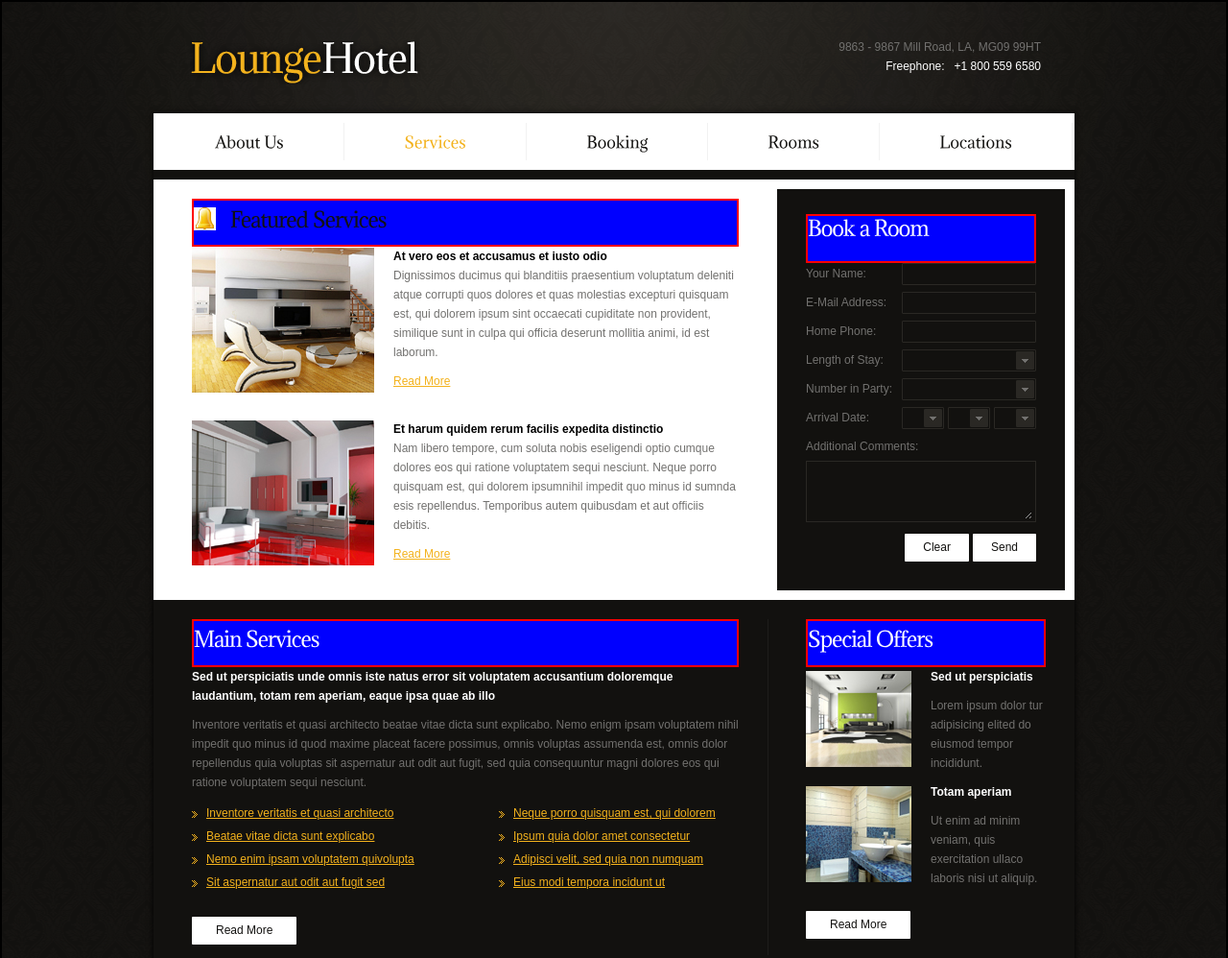
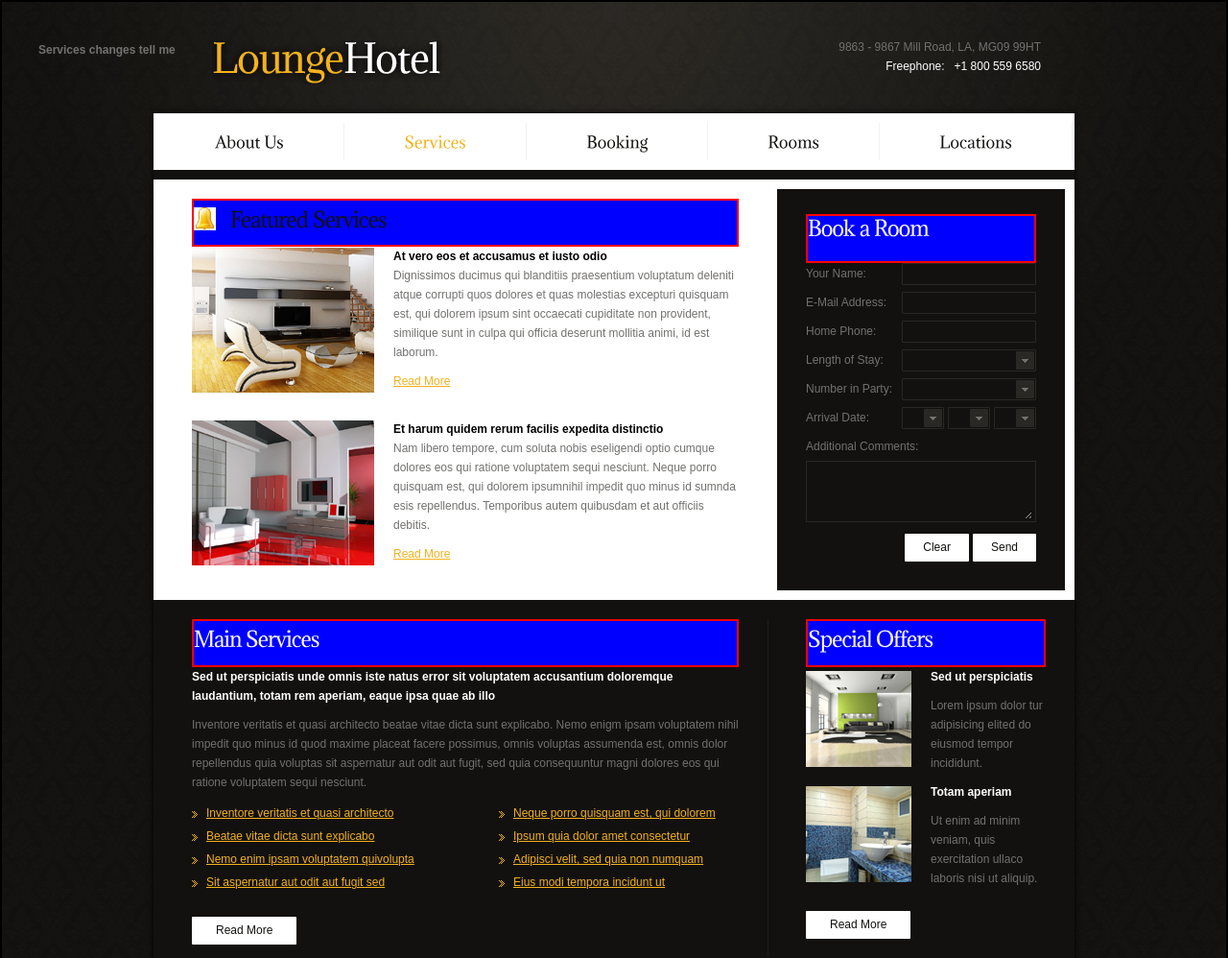
Before and after one commit to SurajRaul/DemoGit, a plain HTML site: page services.html in a window 1280 px wide. Shown: the top 998 px of the page at 96% size. Drawn offline with Linux system fonts and the light colour scheme.

Commit message:
service changed

```diff
--- a/services.html
+++ b/services.html
@@ -18,6 +18,7 @@
 <link rel="stylesheet" href="css/ie.css" type="text/css" media="all">
 <![endif]-->
 </head>
+<h1>Services changes tell me</h1>
 <body id="page2">
 <div class="bg1">
   <div class="bg2">
```
